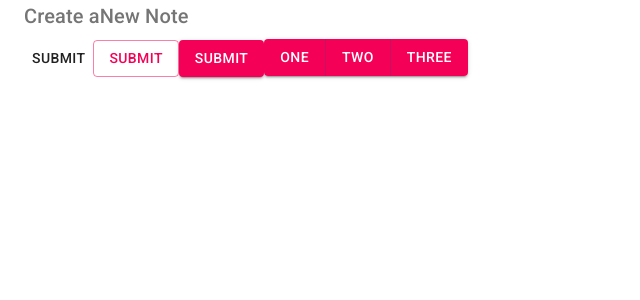
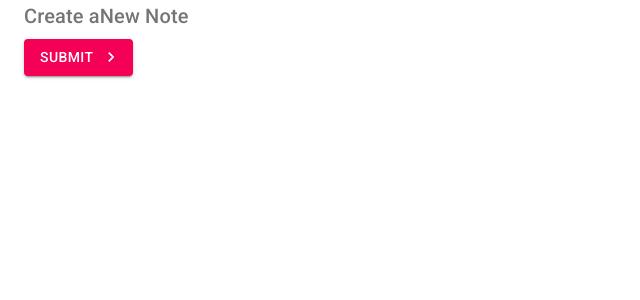
Before and after one commit to FourSqweez/material-ui-ract, a React (Create React App) app: page /create in a window 1280 px wide. Shown: the top 300 px of the page, without its empty margins (0-640 px from the left). Built offline with nearby package versions, Linux system fonts and the light colour scheme.

Commit message:
3. Icon, Icon in button

```diff
--- a/package.json
+++ b/package.json
@@ -4,6 +4,7 @@
   "private": true,
   "dependencies": {
     "@material-ui/core": "^4.11.3",
+    "@material-ui/icons": "^4.11.2",
     "@testing-library/jest-dom": "^5.11.9",
     "@testing-library/react": "^11.2.5",
     "@testing-library/user-event": "^12.7.1",
--- a/src/pages/Create.js
+++ b/src/pages/Create.js
@@ -3,6 +3,8 @@ import Typography from '@material-ui/core/Typography'
 import Button from '@material-ui/core/Button'
 import ButtonGroup from '@material-ui/core/ButtonGroup'
 import Container from '@material-ui/core/Container'
+import SendIcon from '@material-ui/icons/Send'
+import KeyboardArrowRightIcon from '@material-ui/icons/KeyboardArrowRight'
 
 export default function Create() {
   return (
@@ -16,25 +18,17 @@ export default function Create() {
         Create aNew Note
       </Typography>
 
-      <Button type="submit">Submit</Button>
-      <Button type="submit" color="secondary" variant="outlined">
-        Submit
-      </Button>
-
       <Button
         onClick={() => console.log('you clicked me')}
         type="submit"
         variant="contained"
         color="secondary"
+        endIcon={<KeyboardArrowRightIcon />}
       >
         Submit
       </Button>
-
-      <ButtonGroup color="secondary" variant="contained">
-        <Button>One</Button>
-        <Button>Two</Button>
-        <Button>Three</Button>
-      </ButtonGroup>
+      {/* icons */}
+      <br />
     </Container>
   )
 }
```
Also changed, not shown: 1 other file (tests, documents, lock files or other folders).
